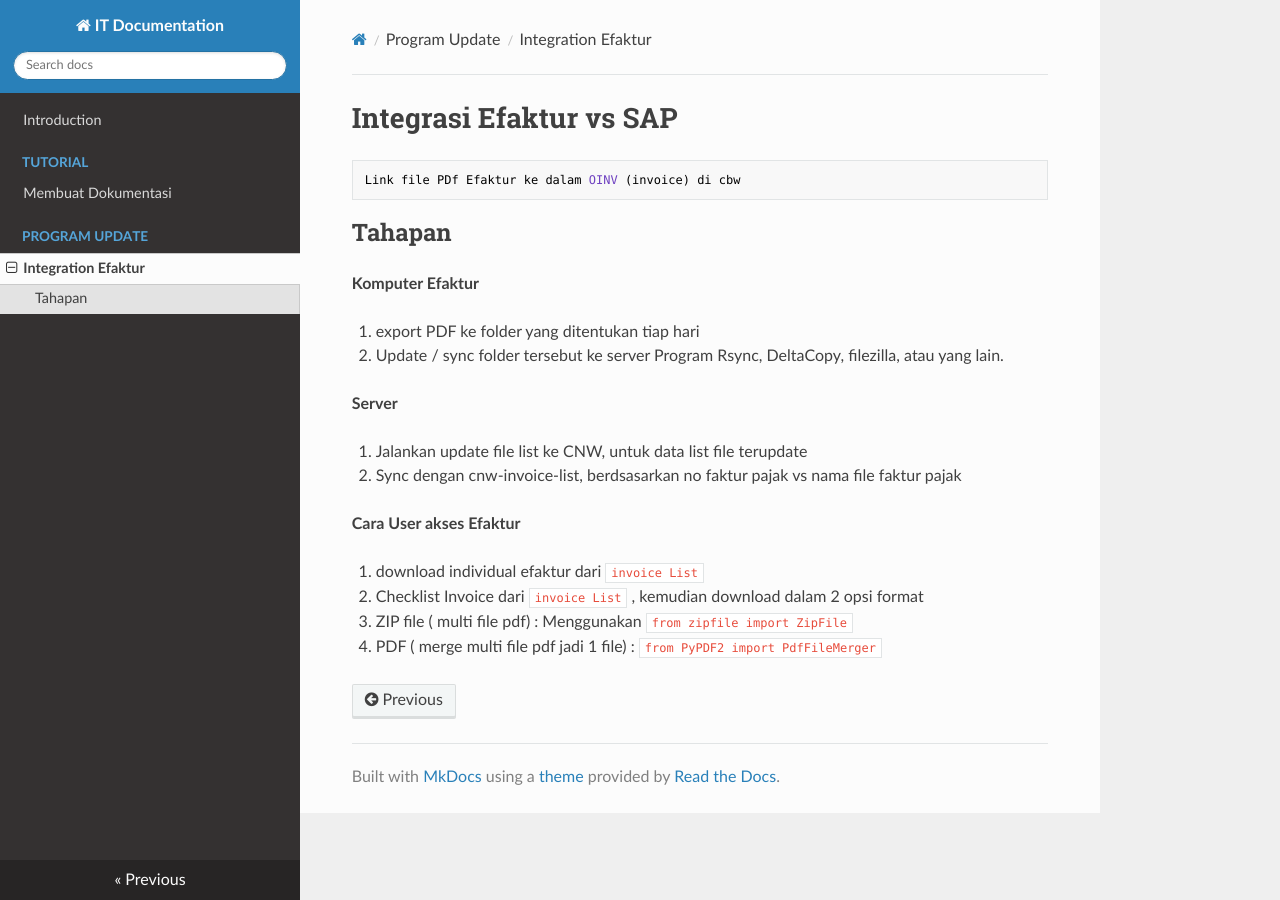
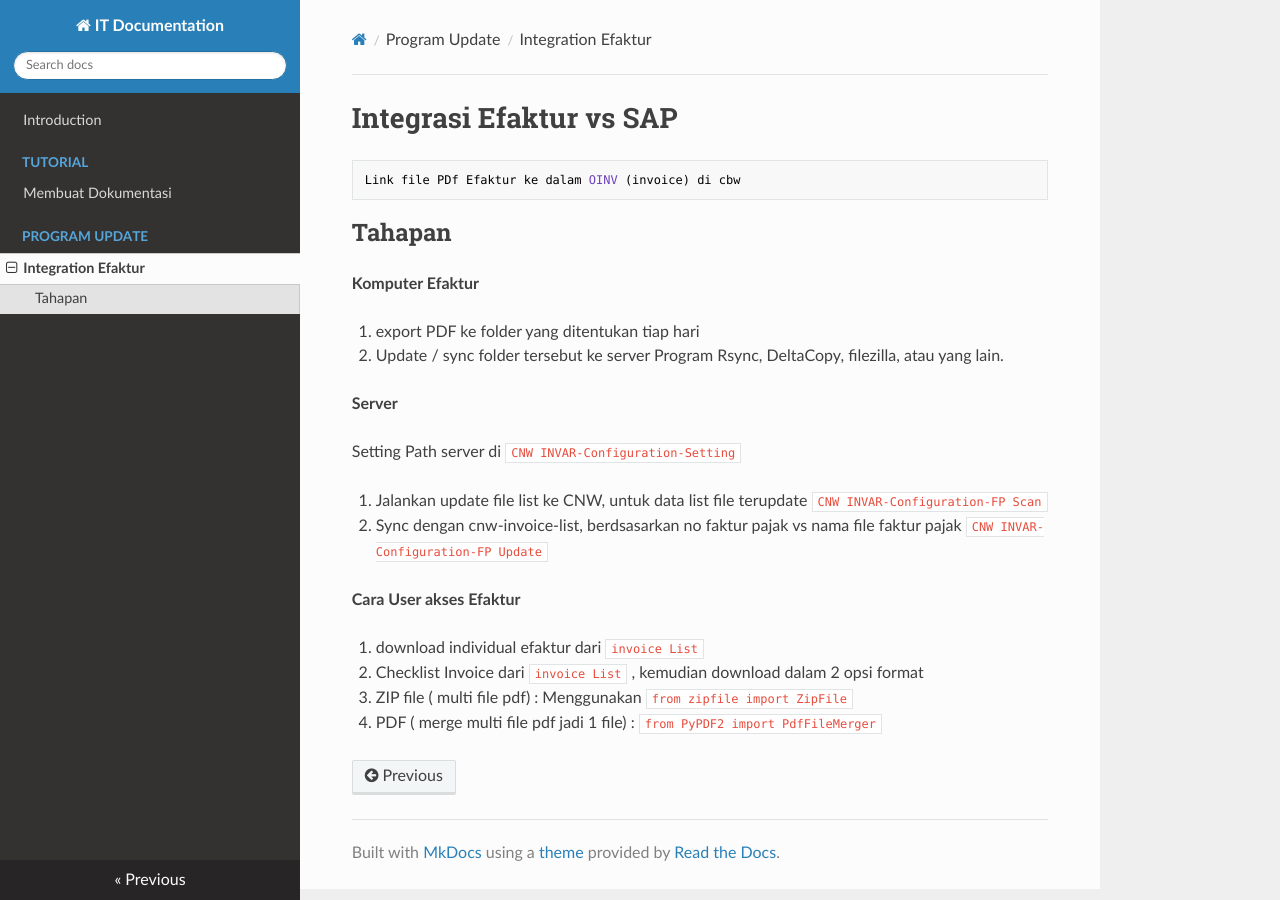
Before and after one commit to andyut/itdocs, an MkDocs documentation site: the page built from docs/efaktur.md, in a window 1280 px wide. Built offline with MkDocs 1.6.1, drawn with Linux system fonts in a browser that asks for light colours; nearby versions of some CDN libraries.

Commit message:
update efaktur

````diff
--- a/docs/efaktur.md
+++ b/docs/efaktur.md
@@ -15,9 +15,10 @@
 
 **Server**
 
+Setting Path server di ```CNW INVAR-Configuration-Setting```
 
-1. Jalankan update file list ke CNW, untuk data list file terupdate
-2. Sync dengan cnw-invoice-list, berdsasarkan no faktur pajak vs nama file faktur pajak
+1. Jalankan update file list ke CNW, untuk data list file terupdate ```CNW INVAR-Configuration-FP Scan```
+2. Sync dengan cnw-invoice-list, berdsasarkan no faktur pajak vs nama file faktur pajak ```CNW INVAR-Configuration-FP Update```
 
 
 **Cara User akses Efaktur**
````
